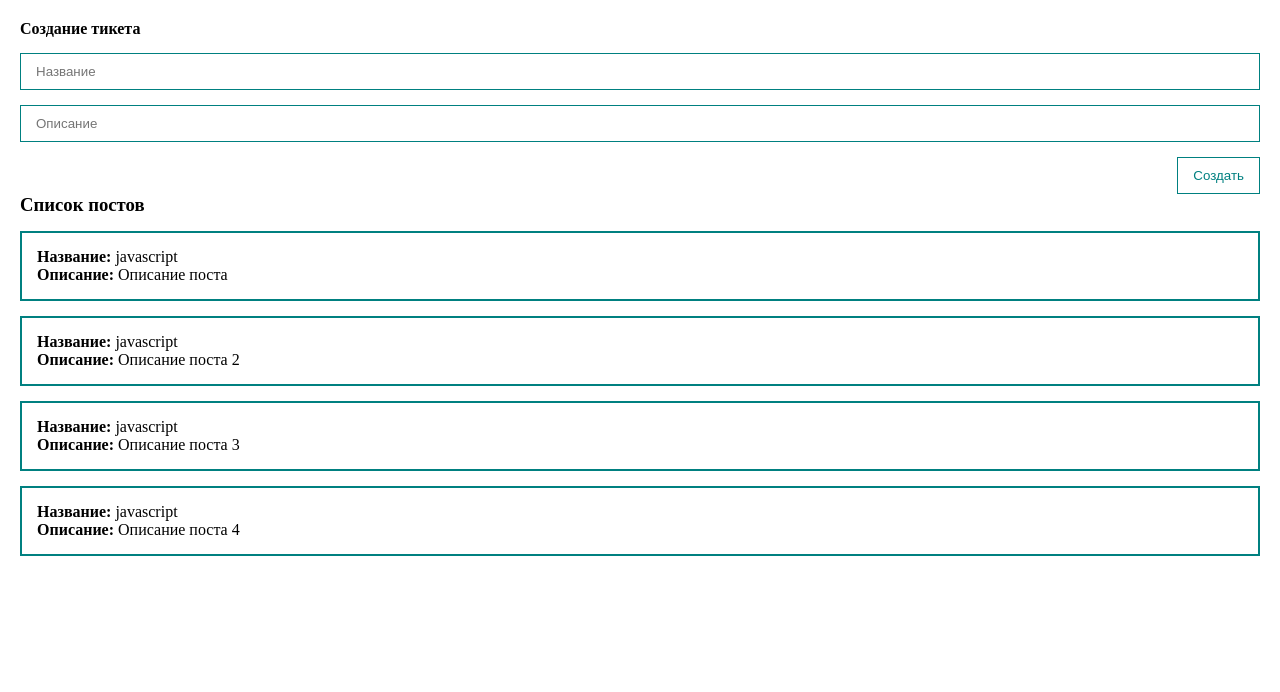
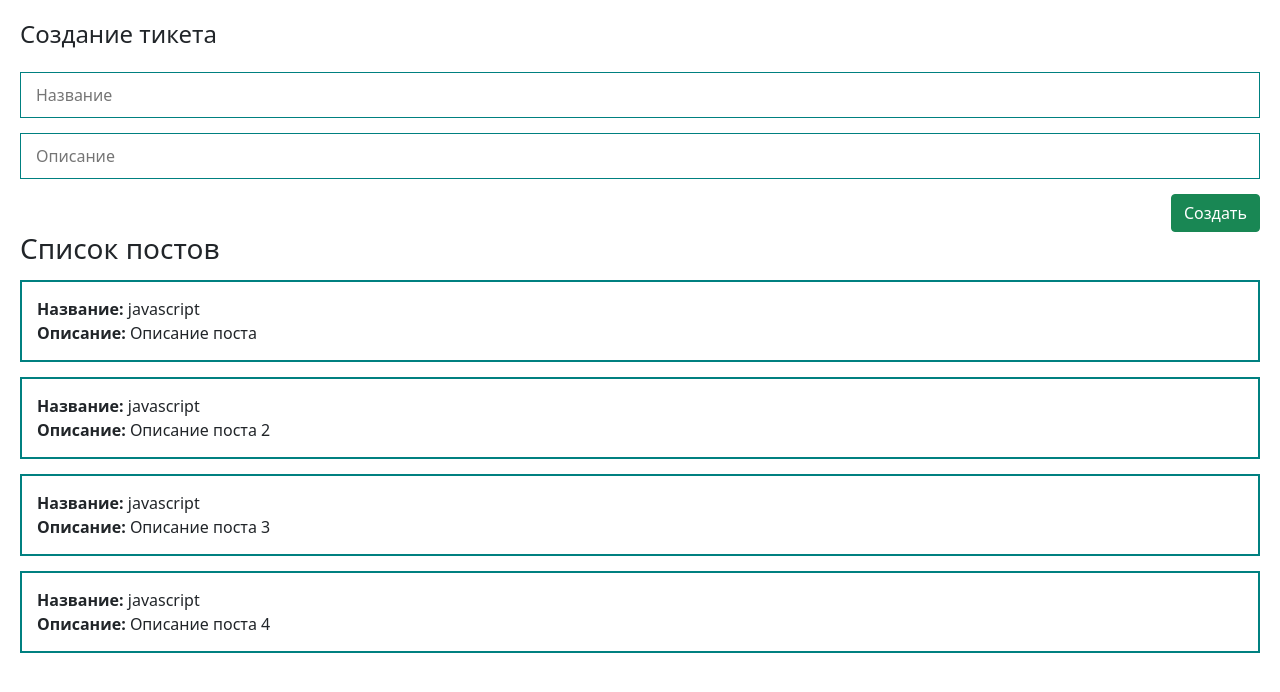
Before and after one commit to Mila18/RedPoint-test-app, a Vue app: page / in a window 1280 px wide. Shown: the top 692 px of the page. Built offline with nearby package versions, Linux system fonts and the light colour scheme.

Commit message:
added bootstrap

```diff
--- a/package.json
+++ b/package.json
@@ -7,6 +7,7 @@
     "build": "vue-cli-service build"
   },
   "dependencies": {
+    "@popperjs/core": "^2.11.5",
     "bootstrap": "^5.1.3",
     "core-js": "^3.8.3",
     "vue": "^3.2.13",
--- a/src/components/TicketForm.vue
+++ b/src/components/TicketForm.vue
@@ -16,7 +16,7 @@
             placeholder="Описание"
             />
 
-            <button class="btn" @click="createTicket">Создать</button>
+            <button class="btn btn-success" @click="createTicket">Создать</button>
         </form>
 </template>
 
@@ -59,10 +59,5 @@ form{
 .btn{
     align-self: flex-end;
     margin-top: 15px;
-    padding: 10px 15px;
-    background: none;
-    color: teal;
-    border: 1px solid teal;
-
 }
 </style>
--- a/src/main.js
+++ b/src/main.js
@@ -1,4 +1,6 @@
+import "bootstrap/dist/css/bootstrap.css"
 import { createApp } from 'vue'
 import App from './App'
+import "bootstrap/dist/js/bootstrap.js"
 
 createApp(App).mount('#app')
```
Also changed, not shown: 1 other file (tests, documents, lock files or other folders).
